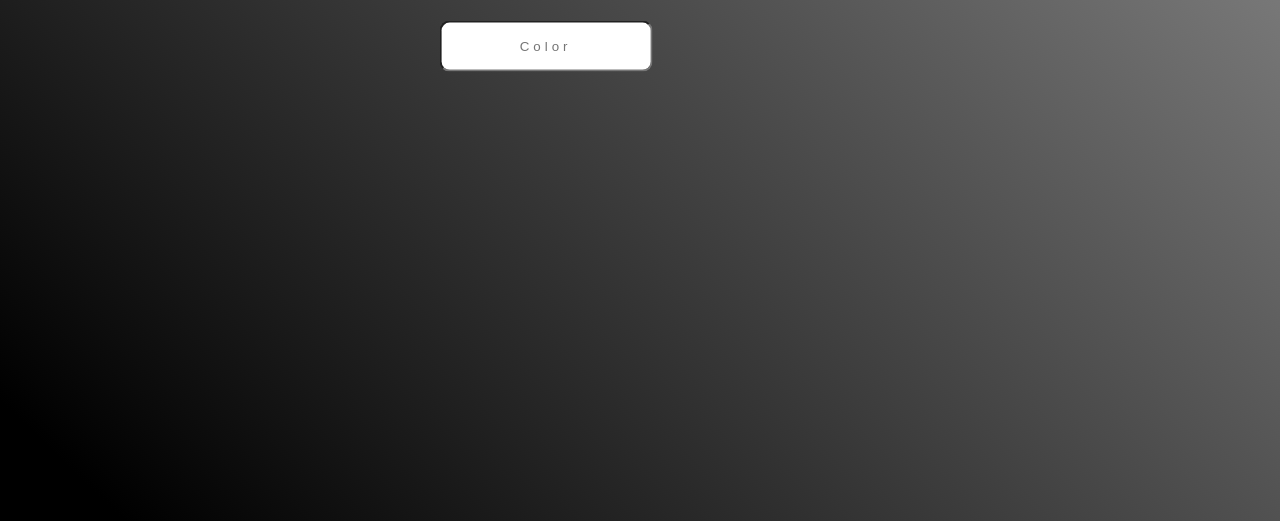
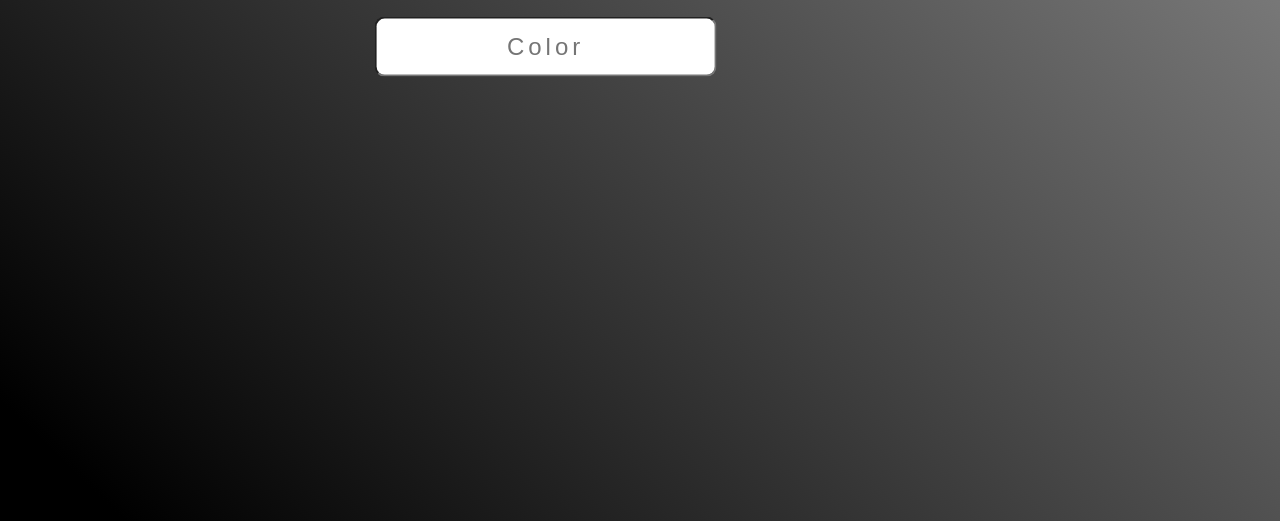
Before and after one commit to ahmad-cod/colorChecker, a plain HTML site: page index.html in a window 1280 px wide. Shown: the part 359-880 px from the top of the page. Drawn offline with Linux system fonts and the light colour scheme.

Commit message:
increased input font-size

```diff
--- a/index.html
+++ b/index.html
@@ -30,7 +30,9 @@
         }
         input {
             border-radius: 10px;
-            padding: 1rem;
+            padding: .9rem;
+            font-size: 1.5rem;
+            font-weight: 500;
             outline: #848484;
         }
         input::placeholder{
```
